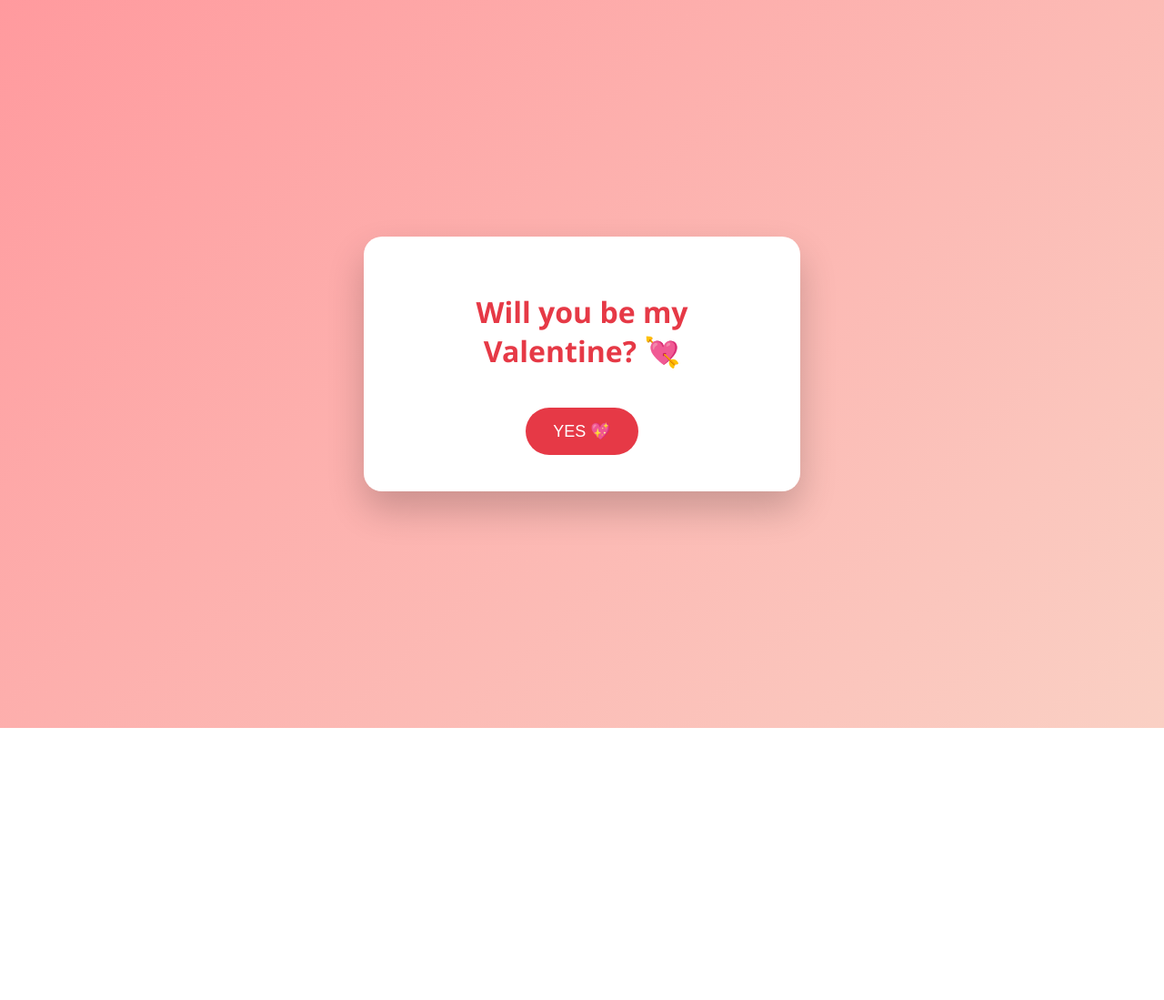
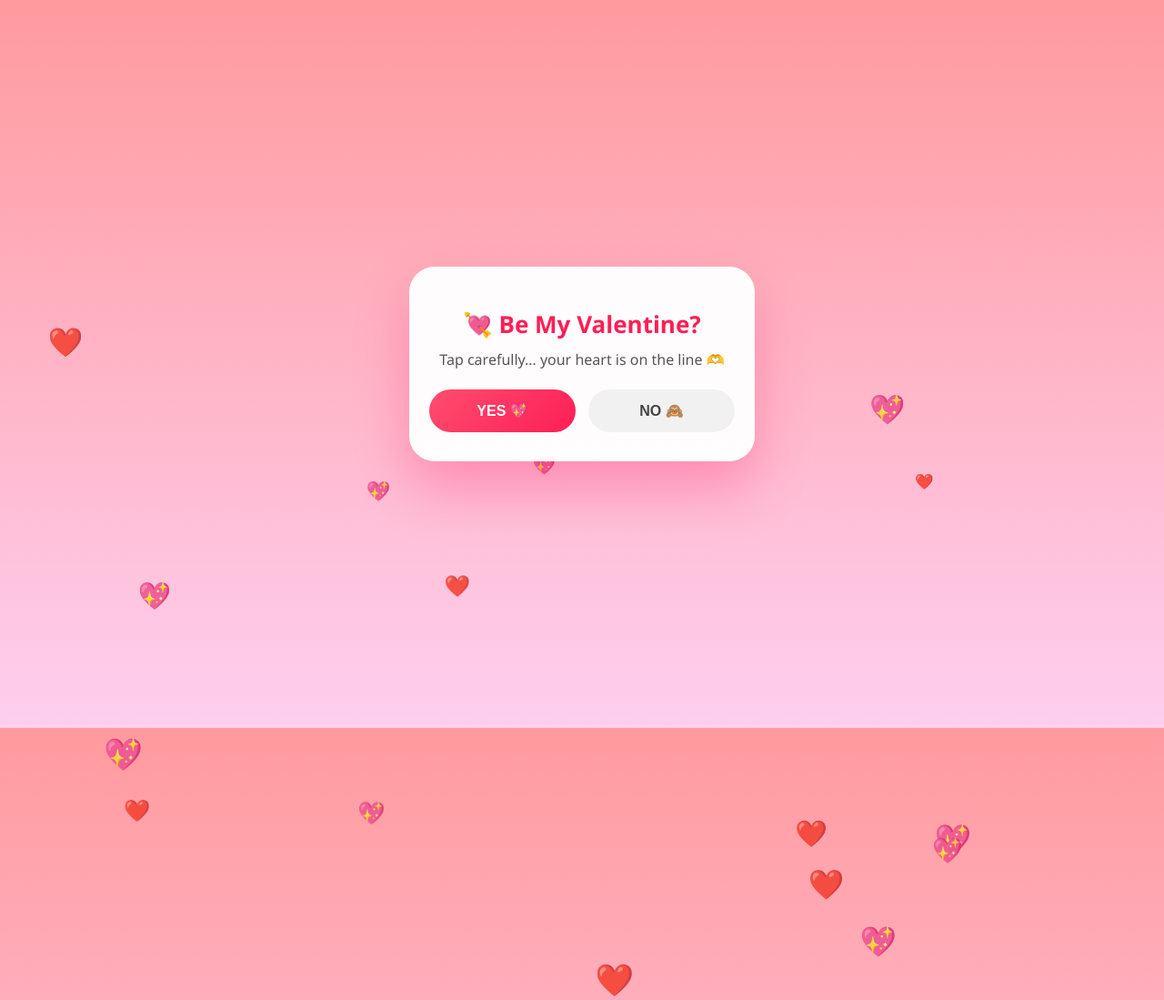
Before and after one commit to 03VaishaliSingh/valentine, a plain HTML site: page index.html in a window 1280 px wide. Shown: the whole page at 91% size. Before the commit the page ends 800 px from the top, so only its background shows below. Drawn offline with Linux system fonts and the light colour scheme.

Commit message:
Update index.html

```diff
--- a/index.html
+++ b/index.html
@@ -2,60 +2,201 @@
 <html lang="en">
 <head>
 <meta charset="UTF-8">
-  <title>Be My Valentine 💖</title>
+<meta name="viewport" content="width=device-width, initial-scale=1.0, maximum-scale=1.0">
+<title>Be My Valentine 💘</title>
+
 <style>
+* {
+    box-sizing: border-box;
+    -webkit-tap-highlight-color: transparent;
+}
+
 body {
     margin: 0;
     height: 100vh;
+    background: linear-gradient(180deg, #ff9a9e, #fecfef);
     display: flex;
     align-items: center;
     justify-content: center;
-      background: linear-gradient(135deg, #ff9a9e, #fad0c4);
-      font-family: 'Segoe UI', sans-serif;
+    font-family: 'Poppins', 'Segoe UI', sans-serif;
+    overflow: hidden;
 }
+
+/* Card */
 .card {
-      background: white;
-      padding: 40px;
-      border-radius: 20px;
+    width: 90%;
+    max-width: 380px;
+    background: rgba(255,255,255,0.96);
+    border-radius: 28px;
+    padding: 28px 22px 32px;
     text-align: center;
-      box-shadow: 0 20px 40px rgba(0,0,0,0.2);
-      max-width: 400px;
+    box-shadow: 0 30px 60px rgba(255, 0, 90, 0.25);
+    animation: slideUp 0.9s ease;
+    position: relative;
+    z-index: 5;
 }
+
+@keyframes slideUp {
+    from { transform: translateY(40px); opacity: 0; }
+    to { transform: translateY(0); opacity: 1; }
+}
+
 h1 {
-      color: #e63946;
+    font-size: 26px;
+    color: #ff1e56;
+    margin-bottom: 10px;
 }
+
+#message {
+    font-size: 16px;
+    color: #555;
+    margin-bottom: 22px;
+}
+
+/* Buttons */
+.buttons {
+    display: flex;
+    justify-content: center;
+    gap: 14px;
+}
+
 button {
-      margin-top: 20px;
-      padding: 15px 30px;
+    flex: 1;
+    padding: 14px;
+    border-radius: 999px;
+    border: none;
+    font-size: 16px;
+    font-weight: 600;
+    cursor: pointer;
+    transition: 0.25s;
+}
+
+#yesBtn {
+    background: linear-gradient(135deg, #ff4d6d, #ff1e56);
+    color: white;
+}
+
+#yesBtn:active {
+    transform: scale(1.08);
+}
+
+#noBtn {
+    background: #f1f1f1;
+    color: #444;
+}
+
+/* Photo reveal */
+#photo {
+    display: none;
+    margin-top: 22px;
+    animation: fadeIn 1.2s ease;
+}
+
+@keyframes fadeIn {
+    from { opacity: 0; transform: scale(0.9); }
+    to { opacity: 1; transform: scale(1); }
+}
+
+#photo img {
+    width: 100%;
+    border-radius: 22px;
+    box-shadow: 0 0 35px rgba(255, 30, 86, 0.55);
+}
+
+/* Falling hearts */
+.heart {
+    position: absolute;
     font-size: 18px;
-      border: none;
-      border-radius: 30px;
-      background: #e63946;
-      color: white;
-      cursor: pointer;
+    animation: fall linear infinite;
+    opacity: 0.9;
 }
-    button:hover {
-      background: #d62839;
+
+@keyframes fall {
+    0% { transform: translateY(-10vh); }
+    100% { transform: translateY(110vh); }
 }
-    img {
-      margin-top: 20px;
-      max-width: 100%;
-      border-radius: 15px;
-      display: none;
+
+/* Sparkles */
+.sparkle {
+    position: absolute;
+    font-size: 14px;
+    animation: sparkle 1.8s ease forwards;
+}
+
+@keyframes sparkle {
+    0% { opacity: 1; transform: scale(0); }
+    100% { opacity: 0; transform: scale(2); }
 }
 </style>
 </head>
+
 <body>
+
 <div class="card">
-    <h1>Will you be my Valentine? 💘</h1>
-    <button onclick="showLove()">YES 💖</button>
-    <img id="photo" src="us.jpg" alt="Us together">
+    <h1>💘 Be My Valentine?</h1>
+    <div id="message">Tap carefully… your heart is on the line 🫶</div>
+
+    <div class="buttons">
+        <button id="yesBtn" onclick="sayYes()">YES 💖</button>
+        <button id="noBtn" ontouchstart="runAway()">NO 🙈</button>
+    </div>
+
+    <div id="photo">
+        <h2>Us. Right Here. 💞</h2>
+        <img src="YOUR_IMAGE_URL_HERE" alt="Us together">
+    </div>
 </div>
 
 <script>
-    function showLove() {
+let noTexts = [
+    "Nope 😜",
+    "Missed 😏",
+    "Try again 😈",
+    "Almost 😅",
+    "Not today 😂"
+];
+
+function runAway() {
+    const noBtn = document.getElementById("noBtn");
+    noBtn.innerText = noTexts[Math.floor(Math.random() * noTexts.length)];
+    noBtn.style.position = "absolute";
+    noBtn.style.left = Math.random() * 65 + "%";
+    noBtn.style.top = Math.random() * 70 + "%";
+}
+
+function sayYes() {
+    document.getElementById("message").innerText =
+        "Best. Choice. Ever. 💕🥰";
     document.getElementById("photo").style.display = "block";
+    document.querySelector(".buttons").style.display = "none";
+    celebrate();
+}
+
+/* Falling hearts */
+setInterval(() => {
+    const heart = document.createElement("div");
+    heart.className = "heart";
+    heart.innerHTML = Math.random() > 0.5 ? "❤️" : "💖";
+    heart.style.left = Math.random() * 100 + "vw";
+    heart.style.fontSize = Math.random() * 22 + 14 + "px";
+    heart.style.animationDuration = Math.random() * 3 + 4 + "s";
+    document.body.appendChild(heart);
+    setTimeout(() => heart.remove(), 7000);
+}, 300);
+
+/* Sparkle celebration */
+function celebrate() {
+    for (let i = 0; i < 35; i++) {
+        const s = document.createElement("div");
+        s.className = "sparkle";
+        s.innerHTML = "✨";
+        s.style.left = Math.random() * 100 + "vw";
+        s.style.top = Math.random() * 100 + "vh";
+        document.body.appendChild(s);
+        setTimeout(() => s.remove(), 1800);
+    }
 }
 </script>
+
 </body>
 </html>
```
Lines whose indentation alone changed are shown as unchanged.
